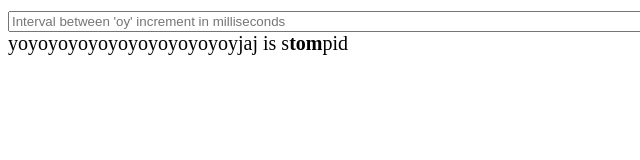
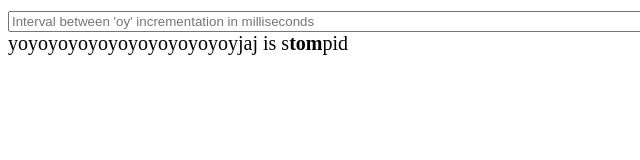
Before and after one commit to hyperknf/troll.hyperknf.com, a plain HTML site: page stompid/index.html in a window 1280 px wide. Shown: the full height of the page, 0-640 px from the left. Drawn offline with Linux system fonts and the light colour scheme.

Commit message:
Update index.html

```diff
--- a/stompid/index.html
+++ b/stompid/index.html
@@ -10,7 +10,7 @@
         <style>
             html { word-wrap: break-word; font-size: 20px } input { width: 100% }
         </style>
-        <input type="number" class="interval" name="interval" placeholder="Interval between 'oy' increment in milliseconds">
+        <input type="number" class="interval" name="interval" placeholder="Interval between 'oy' incrementation in milliseconds">
         <div class="main">
             yoyoyjaj is s<b>tom</b>pid
         </div>
```
